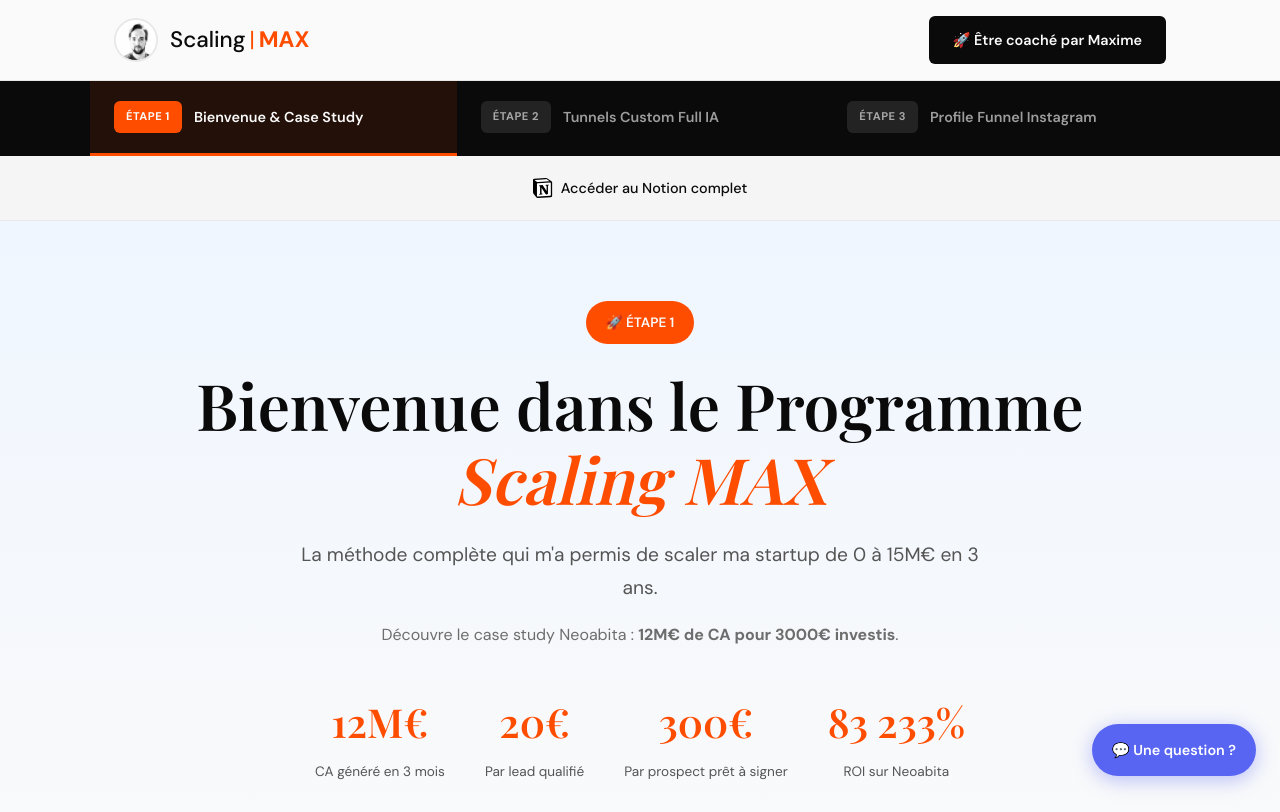
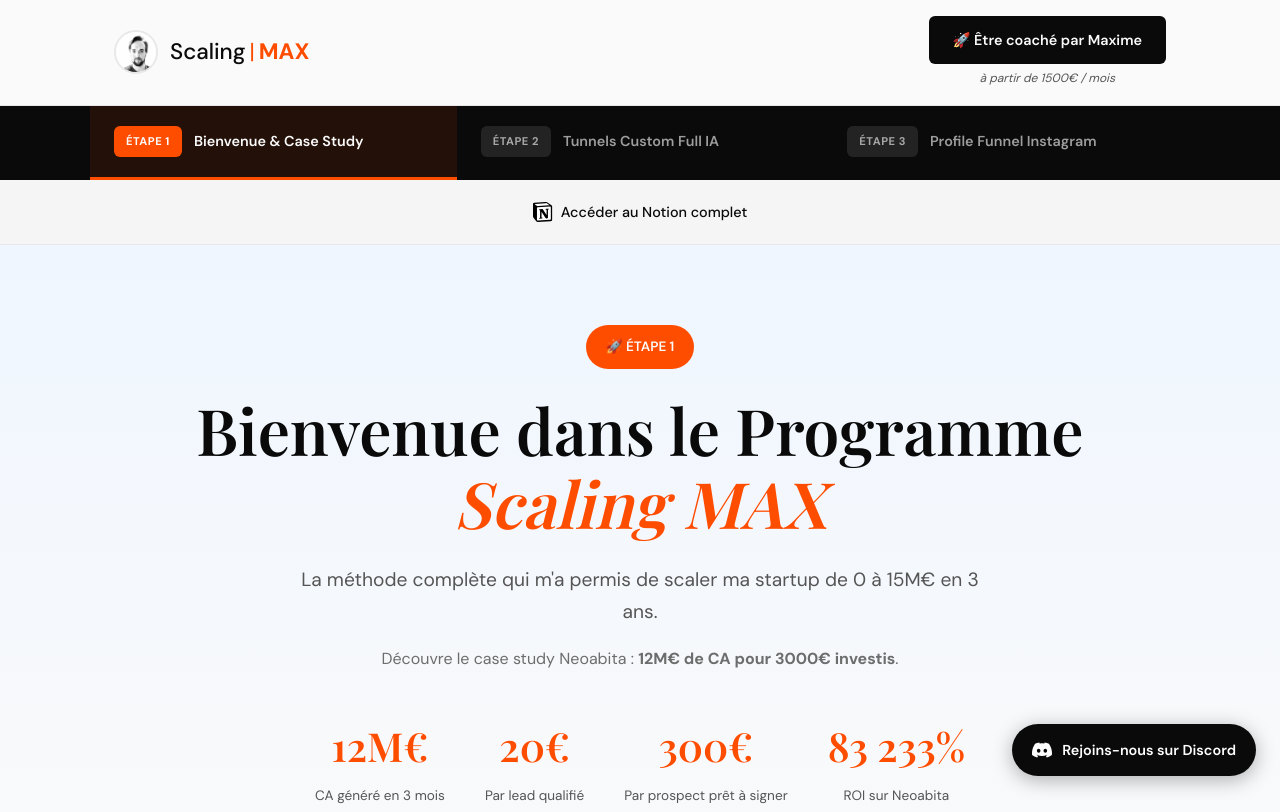
Before and after one commit to MaxScaling/landing-scaling-max, a plain HTML site: page etape-1.html in a window 1280 px wide. Shown: the top 812 px of the page. Drawn offline with nearby package versions, Linux system fonts and the light colour scheme; a web font is replaced by a local one.

Commit message:
Add files via upload

```diff
--- a/etape-1.html
+++ b/etape-1.html
@@ -109,6 +109,14 @@
             border: 2px solid var(--gray-light);
         }
 
+        .header-cta-container {
+            display: flex;
+            flex-direction: column;
+            align-items: center;
+            text-decoration: none;
+            gap: 4px;
+        }
+
         .header-cta {
             background: var(--black);
             color: var(--white);
@@ -118,11 +126,18 @@
             font-weight: 600;
             border-radius: 6px;
             transition: all 0.2s;
+            display: inline-block;
         }
 
-        .header-cta:hover {
+        .header-cta-container:hover .header-cta {
             background: var(--accent);
             transform: translateY(-1px);
+        }
+
+        .header-cta-price {
+            font-size: 0.75rem;
+            color: var(--gray);
+            font-style: italic;
         }
 
         /* Step Navigation */
@@ -682,24 +697,29 @@
             position: fixed;
             bottom: 24px;
             right: 24px;
-            background: #5865F2;
+            background: var(--black);
             color: white;
             padding: 14px 20px;
             border-radius: 50px;
             text-decoration: none;
             font-weight: 600;
             font-size: 0.9rem;
-            box-shadow: 0 4px 20px rgba(88, 101, 242, 0.4);
+            box-shadow: 0 4px 20px rgba(0, 0, 0, 0.3);
             z-index: 1000;
             display: flex;
             align-items: center;
-            gap: 8px;
+            gap: 10px;
             transition: all 0.2s;
         }
 
         .sticky-discord:hover {
+            background: var(--accent);
             transform: translateY(-2px);
-            box-shadow: 0 6px 25px rgba(88, 101, 242, 0.5);
+            box-shadow: 0 6px 25px rgba(255, 77, 0, 0.4);
+        }
+
+        .sticky-discord svg {
+            flex-shrink: 0;
         }
 
         /* Back to top */
@@ -847,7 +867,7 @@
                     <img src="photo-max.jpg" alt="Max" class="logo-avatar">
                     <span class="logo">Scaling<span class="separator">|</span><span class="max">MAX</span></span>
                 </a>
-                <a href="https://app.iclosed.io/e/maximeaugiat/accompagnement-1-1" target="_blank" class="header-cta">🚀 Être coaché par Maxime</a>
+                <a href="https://app.iclosed.io/e/maximeaugiat/accompagnement-1-1" target="_blank" class="header-cta-container"><span class="header-cta">🚀 Être coaché par Maxime</span><span class="header-cta-price">à partir de 1500€ / mois</span></a>
             </div>
         </div>
     </header>
@@ -1256,7 +1276,10 @@
 
     <!-- Sticky Discord -->
     <a href="https://discord.gg/scaling-max" target="_blank" class="sticky-discord">
-        💬 Une question ?
+        <svg width="20" height="20" viewBox="0 0 127.14 96.36" fill="white" xmlns="http://www.w3.org/2000/svg">
+            <path d="M107.7,8.07A105.15,105.15,0,0,0,81.47,0a72.06,72.06,0,0,0-3.36,6.83A97.68,97.68,0,0,0,49,6.83,72.37,72.37,0,0,0,45.64,0,105.89,105.89,0,0,0,19.39,8.09C2.79,32.65-1.71,56.6.54,80.21h0A105.73,105.73,0,0,0,32.71,96.36,77.7,77.7,0,0,0,39.6,85.25a68.42,68.42,0,0,1-10.85-5.18c.91-.66,1.8-1.34,2.66-2a75.57,75.57,0,0,0,64.32,0c.87.71,1.76,1.39,2.66,2a68.68,68.68,0,0,1-10.87,5.19,77,77,0,0,0,6.89,11.1A105.25,105.25,0,0,0,126.6,80.22h0C129.24,52.84,122.09,29.11,107.7,8.07ZM42.45,65.69C36.18,65.69,31,60,31,53s5-12.74,11.43-12.74S54,46,53.89,53,48.84,65.69,42.45,65.69Zm42.24,0C78.41,65.69,73.25,60,73.25,53s5-12.74,11.44-12.74S96.23,46,96.12,53,91.08,65.69,84.69,65.69Z"/>
+        </svg>
+        Rejoins-nous sur Discord
     </a>
 
     <!-- Back to top -->
```
Also changed, not shown: etape-2.html (+30 -7 lines), etape-3.html (+32 -9 lines).
